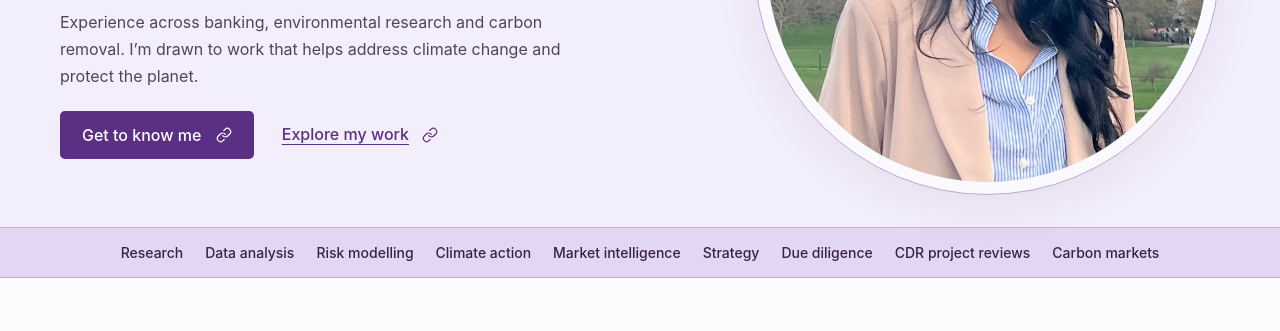
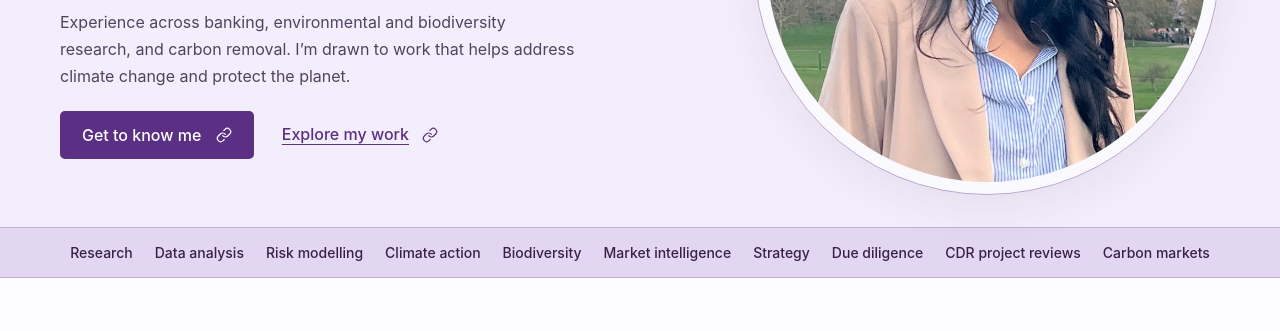
Before and after one commit to shrishtisinha8/website-personal, a plain HTML site: page public/index.html in a window 1280 px wide. Shown: the part 415-746 px from the top of the page. Drawn offline with Linux system fonts and the light colour scheme.

Commit message:
Add biodiversity to the introductory profile and focus areas

```diff
--- a/public/index.html
+++ b/public/index.html
@@ -33,7 +33,7 @@
       <div class="hero-copy">
         <p class="eyebrow">SHRISHTI SINHA · RESEARCH &amp; ANALYTICS</p>
         <h1 id="hero-title">Research.<br>Strategy.<br><em>Seeking purposeful work.</em></h1>
-        <p class="hero-description">Experience across banking, environmental research and carbon removal. I’m drawn to work that helps address climate change and protect the planet.</p>
+        <p class="hero-description">Experience across banking, environmental and biodiversity research, and carbon removal. I’m drawn to work that helps address climate change and protect the planet.</p>
         <div class="hero-actions"><a class="button button-primary" href="#about">Get to know me</a><a class="text-link" href="#work">Explore my work</a></div>
       </div>
       <figure class="hero-art portrait-art photo-art">
@@ -48,6 +48,7 @@
       <span role="listitem">Data analysis</span>
       <span role="listitem">Risk modelling</span>
       <span role="listitem">Climate action</span>
+      <span role="listitem">Biodiversity</span>
       <span role="listitem">Market intelligence</span>
       <span role="listitem">Strategy</span>
       <span role="listitem">Due diligence</span>
```
